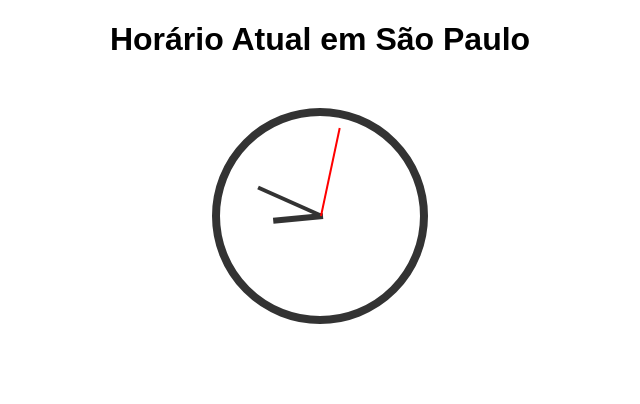
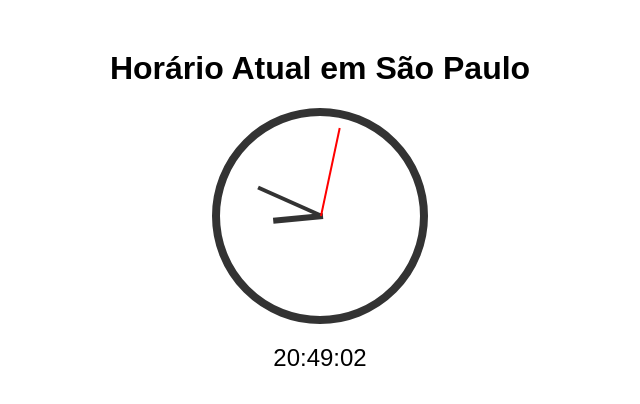
Before and after one commit to SXD3008/Horas-de-comedia, a plain HTML site: page index.html in a window 1280 px wide. Shown: the whole page, without its empty margins (320-960 px from the left). Drawn offline with Linux system fonts and the light colour scheme.

Commit message:
Update index.html

```diff
--- a/index.html
+++ b/index.html
@@ -5,14 +5,14 @@
     <meta name="viewport" content="width=device-width, initial-scale=1.0">
     <title>Relógio Analógico de São Paulo</title>
     <style>
-        body { font-family: Arial, sans-serif; text-align: center; }
+        body { font-family: Arial, sans-serif; text-align: center; margin-top: 50px; }
         .clock {
             position: relative;
             width: 200px;
             height: 200px;
             border: 8px solid #333;
             border-radius: 50%;
-            margin: 50px auto;
+            margin: 20px auto;
         }
         .hand {
             position: absolute;
@@ -37,6 +37,10 @@
             background: red;
             transform: rotate(0deg);
         }
+        #digital-clock {
+            font-size: 1.5rem;
+            margin-top: 20px;
+        }
     </style>
     <script>
         function updateClock() {
@@ -51,6 +55,7 @@
             const secondHand = document.querySelector('.second');
             const minuteHand = document.querySelector('.minute');
             const hourHand = document.querySelector('.hour');
+            const digitalClock = document.getElementById('digital-clock');
 
             const secondDeg = (seconds / 60) * 360;
             const minuteDeg = (minutes / 60) * 360;
@@ -59,6 +64,8 @@
             secondHand.style.transform = `rotate(${secondDeg}deg)`;
             minuteHand.style.transform = `rotate(${minuteDeg}deg)`;
             hourHand.style.transform = `rotate(${hourDeg}deg)`;
+
+            digitalClock.innerText = localTime.toLocaleTimeString('pt-BR', { hour: '2-digit', minute: '2-digit', second: '2-digit' });
         }
 
         setInterval(updateClock, 1000);
@@ -72,5 +79,6 @@
         <div class="hand minute"></div>
         <div class="hand second"></div>
     </div>
+    <div id="digital-clock"></div>
 </body>
 </html>
```
